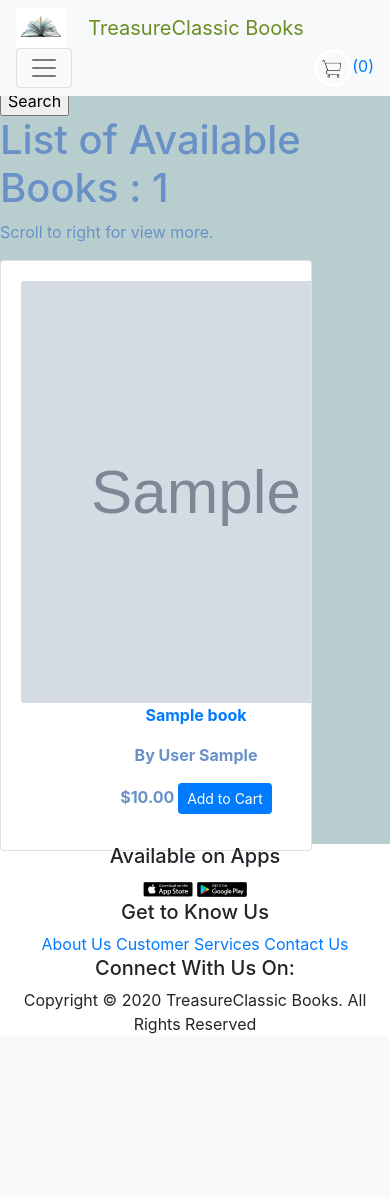
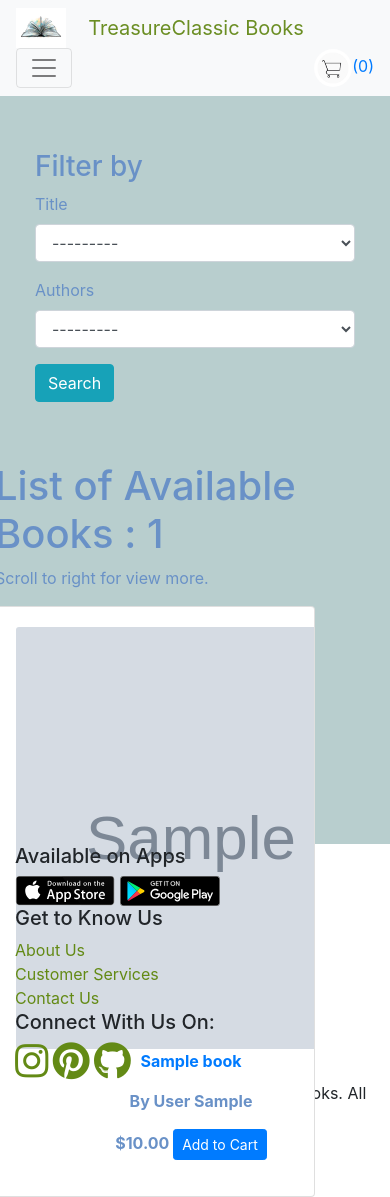
Before and after one commit to Code-Institute-Submissions/assign4-ecommence, a Django app: page /books/all in a window 390 px wide. Before the commit the page ends 1034 px from the top, so only its background shows below. Run offline with Django 3.2, Linux system fonts and the light colour scheme; tables that the repository leaves empty hold one stand-in row (values such as "Sample post"); grey boxes marked "Sample" are stand-in pictures; some libraries are stand-ins or nearby versions.

Commit message:
home page outline with popular books,add author in search form

```diff
--- a/books/forms.py
+++ b/books/forms.py
@@ -20,3 +20,6 @@ class SearchForm(forms.Form):
     # seach by book title
     title = forms.ModelChoiceField(queryset=Book.objects.all(), to_field_name="title",
                                     required=False)
+    # search by author title
+    authors = forms.ModelChoiceField(queryset=Author.objects.all(),
+                                    required=False)
--- a/books/templates/books/all_books.template.html
+++ b/books/templates/books/all_books.template.html
@@ -3,15 +3,18 @@
 {%load static %}
 {%block title%}All Books{%endblock%}
 {%block content%}
-<div id="allbooks">
+<div class="container-fluids" id="allbooks">
     <div class="row">
-            <div class="col-sm-3">
+        <!--Search content-->
+        <div class="col-sm-6" id="book-search">
+            <h3>Filter by</h3>
             <form method="GET">
                 {{form|crispy}}
-                    <input type="submit" value="Search">
+                <input type="submit" value="Search" class="btn btn-info">
             </form>
         </div>
-            <div class="col-sm-9">
+        <!--List of books and search result-->
+        <div class="col-sm-6" id="book-list">
             <h1>List of Available Books : {{number_of_books}}</h1>
             <p>Scroll to right for view more.</p>
                 <div class="card">
@@ -30,7 +33,6 @@
                 </div>
         </div>
     </div>
-
 </div>
 
 {%endblock%}
--- a/books/views.py
+++ b/books/views.py
@@ -51,26 +51,29 @@ def view_book(request, book_id):
 
 
 def all_books(request):
-    form=SearchForm(request.GET)
+    form = SearchForm(request.GET)
     if request.GET:
-        #create a query
-        query = ~Q(pk__in=[]) #True Where 1
+        # create a query
+        query = ~Q(pk__in=[])  # True Where 1
 
-        #Get the title
+        # Get the title
         if 'title' in request.GET and request.GET['title']:
-            print(request.GET)
-            title_id= request.GET['title']
-            print(title_id)
+            title_id = request.GET['title']
             query = query & Q(title__icontains=title_id)
+
+        # Get the Author
+        if 'authors' in request.GET and request.GET['authors']:
+            author_id = request.GET['authors']
+            query = query & Q(authors=author_id)
 
         # select all the books
         all_books = Book.objects.all()
 
         #filter and reassign
-        all_books =all_books.filter(query)
+        all_books = all_books.filter(query)
         number_of_books = all_books.count()
         return render(request, 'books/all_books.template.html', {
-            'form':form,
+            'form': form,
             'books': all_books,
             'number_of_books': number_of_books,
         })
@@ -79,7 +82,7 @@ def all_books(request):
         all_books = Book.objects.all()
         number_of_books = all_books.count()
         return render(request, 'books/all_books.template.html', {
-            'form':form,
+            'form': form,
             'books': all_books,
             'number_of_books': number_of_books,
         })
--- /dev/null
+++ b/static/style/responsive.css
@@ -0,0 +1,6 @@
+/* Media queries - Responsive timeline on screens less than 988px wide */
+@media screen and (max-width: 988px) {
+    #home{
+        height: 200vh;
+    }
+}
--- a/static/style/styles.css
+++ b/static/style/styles.css
@@ -12,13 +12,30 @@ body, html {
   margin-left: auto;
 
 }
-
+/*navbar message*/
+.alert-success {
+    font-size: smaller;
+}
 /*footer*/
 .page-footer{
+    text-align: left;
+    margin:0;
+    font-size: 1rem;
+
+}
+.footer-copyright{
     text-align: center;
-    margin:0;
+    font-size: 1rem;
 }
-
+/*footer -connect link*/
+.media{
+    flex-direction: column;
+    color: rgb(99, 138, 21);
+}
+.fab{
+    color: rgb(99, 138, 21);
+    font-size:38px;
+}
 /*home page*/
 #home{
     position: relative;
@@ -73,7 +118,14 @@ body, html {
     color:#6991c7;
 
 }
-
+/*search book css*/
+#book-search{
+    padding: 150px 50px 0px 50px;
+}
+/*list book css*/
+#book-list{
+    padding: 60px 10px 0px 10px;
+}
 .card {
   width:80%;
 }
--- a/templates/base.template.html
+++ b/templates/base.template.html
@@ -7,11 +7,10 @@
     <meta name="viewport" content="width=device-width, initial-scale=1, shrink-to-fit=no">
     <!-- Bootstrap CSS -->
     <link rel="stylesheet"
-      href="https://stackpath.bootstrapcdn.com/bootstrap/4.5.0/css/bootstrap.min.css"
-      integrity="sha384-9aIt2nRpC12Uk9gS9baDl411NQApFmC26EwAOH8WgZl5MYYxFfc+NcPb1dKGj7Sk"
-      crossorigin="anonymous"
-    />
+      href="https://stackpath.bootstrapcdn.com/bootstrap/4.5.0/css/bootstrap.min.css" integrity="sha384-9aIt2nRpC12Uk9gS9baDl411NQApFmC26EwAOH8WgZl5MYYxFfc+NcPb1dKGj7Sk" crossorigin="anonymous"/>
+    <link rel="stylesheet" href="https://use.fontawesome.com/releases/v5.0.8/css/all.css" integrity="sha384-3AB7yXWz4OeoZcPbieVW64vVXEwADiYyAEhwilzWsLw+9FgqpyjjStpPnpBO8o8S" crossorigin="anonymous">
     <link rel="stylesheet" href="{% static 'style/styles.css' %}" />
+    <link rel="stylesheet" href="{% static 'style/responsive.css' %}" />
     <title>{%block title%}{%endblock%}</title>
   </head>
   <body>
@@ -19,8 +18,8 @@
     <nav class="navbar navbar-expand-lg navbar-light bg-light fixed-top">
         <img src="/static/images/icon.jpg" style="width: 50px;" alt="icon">
         <a class="navbar-brand" href="{% url 'home' %}" style="color:#6B8E23">TreasureClassic Books</a>
+        <!--message on the navbar-->
         <a class="nav-item nav-link" href="{% url 'home' %}">
-        <!--message on the navbar-->
         {%if messages %}
             <span class="alert alert-success">{%for message in messages %}{{message}} {%endfor%}</span>
         {%endif%}</a>
@@ -52,7 +51,7 @@
     </nav>
 
     {%block content %}
-     {%endblock%}
+    {%endblock%}
 
     <!-- Optional JavaScript -->
     <!-- jQuery first, then Popper.js, then Bootstrap JS -->
@@ -78,20 +77,24 @@
   <footer class="page-footer">
     <div class="container">
         <div class="row">
-            <div class="col-sm-12 col-md-6">
+            <div class="col-sm-12 col-md-4">
                 <h5>Available on Apps</h5>
-                <a href="https://www.apple.com/uk/ios/app-store/"><img src="/static/images/appstore.svg" style="width: 50px;" alt="apple"></a>
-				<a href="https://play.google.com/store?hl=en"><img src="/static/images/google-play.svg" style="width: 50px;" alt="google"></a>
+                <a href="https://www.apple.com/uk/ios/app-store/"><img src="/static/images/appstore.svg" style="width: 100px;" alt="apple"></a>
+				<a href="https://play.google.com/store?hl=en"><img src="/static/images/google-play.svg" style="width: 100px;" alt="google"></a>
 			</div>
-            <div class="col-sm-12 col-md-6">
+            <div class="col-sm-12 col-md-4">
                 <h5>Get to Know Us</h5>
-                <a href="#">About Us</a>
-                <a href="#">Customer Services</a>
-                <a href="#">Contact Us</a>
+                <a class="media" href="#">About Us</a>
+                <a class="media" href="#">Customer Services</a>
+                <a class="media" href="#">Contact Us</a>
+            </div>
+            <div class="col-sm-12 col-md-4">
                 <h5>Connect With Us On:</h5>
-				<a href="https://www.instagram.com/?hl=en"><span class="media"><i class="fab fa-instagram"></i></span></a>
-				<a href="https://www.pinterest.com/"><span class="media"><i class="fab fa-pinterest"></i></span></a>
-				<a href="https://github.com/Oraclebun/"><span class="media"><i class="fab fa-github"></i></span></a>
+                <div>
+				<a href="https://www.instagram.com/?hl=en"><i class="fab fa-instagram"></i></a>
+				<a href="https://www.pinterest.com/"><i class="fab fa-pinterest"></i></a>
+				<a href="https://github.com//skyeoh06/"><i class="fab fa-github"></i></a>
+                </div>
             </div>
         </div>
     </div>
```
Also changed, not shown: other parts of static/style/styles.css (+30 -2 lines), books/templates/books/index.template.html (+42 -11 lines). Lines whose indentation alone changed are shown as unchanged.
